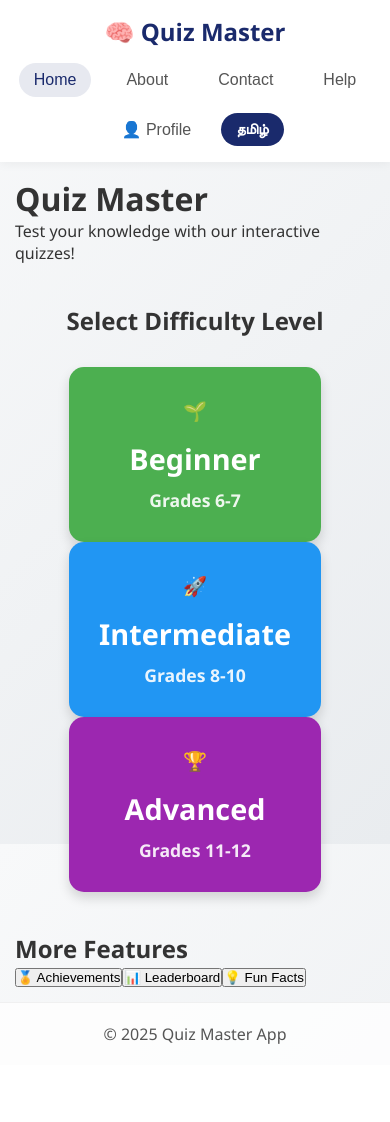
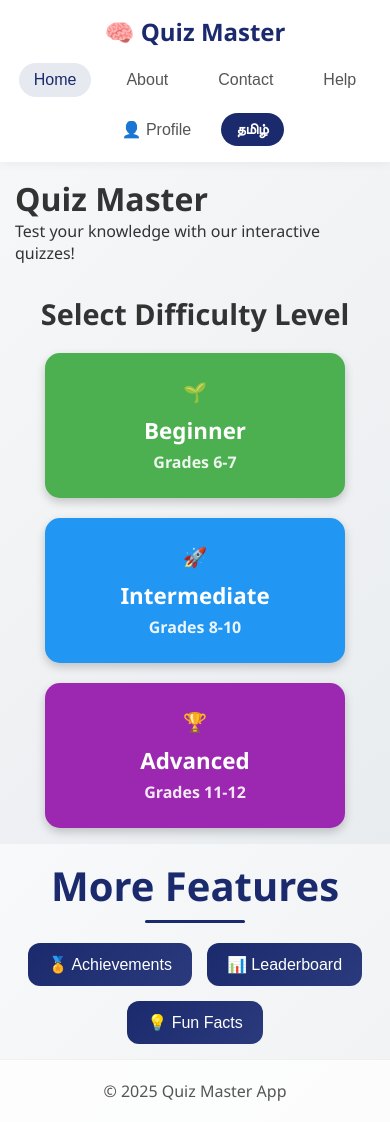
Before and after one commit to Sinduja-D/quiz-master-offline, a React (Create React App) app: page / in a window 390 px wide. Before the commit the page ends 1065 px from the top, so only its background shows below. Built offline with nearby package versions, Linux system fonts and the light colour scheme; no server answers.

Commit message:
added the congrats msg

```diff
--- a/src/App.css
+++ b/src/App.css
@@ -76,6 +76,64 @@ body {
   align-items: center;
   gap: 15px;
 }
+.extra-features {
+  margin-top: 30px;
+  text-align: center;
+}
+/* Updated More Features heading to match Select Difficulty Level */
+.extra-features h2 {
+  text-align: center;
+  font-size: 2.5rem; /* Increased from default */
+  margin-bottom: 30px;
+  color: #1a2a6c;
+  position: relative;
+  display: inline-block;
+  width: 100%;
+}
+.extra-features h2:after {
+  content: '';
+  position: absolute;
+  bottom: -10px;
+  left: 50%;
+  transform: translateX(-50%);
+  width: 100px; /* Increased from 80px */
+  height: 3px;
+  background: #1a2a6c;
+  border-radius: 2px;
+}
+.feature-buttons {
+  display: flex;
+  gap: 15px;
+  justify-content: center;
+  color: blue;
+  flex-wrap: wrap;
+}
+.feature-btn {
+  background: linear-gradient(135deg, #1a2a6c, #2a3a7c);
+  color: white;
+  border: none;
+  padding: 12px 20px;
+  border-radius: 12px;
+  font-size: 1rem;
+  cursor: pointer;
+  transition: 0.3s;
+}
+.feature-btn:hover {
+  transform: scale(1.05);
+  box-shadow: 0 5px 15px rgba(26,42,108,0.3);
+}
+.fun-fact-box {
+  margin: 20px auto;
+  padding: 20px;
+  max-width: 600px;
+  background: linear-gradient(135deg, #f5f7fa, #c3cfe2);
+  border-radius: 12px;
+  font-size: 1.2rem;
+  font-weight: 500;
+  color: #1a2a6c;
+  text-align: center;
+  box-shadow: 0 4px 12px rgba(0,0,0,0.1);
+}
 
 .lang-btn {
   background: #1a2a6c;
@@ -117,6 +175,7 @@ body {
   font-size: 1.1rem;
 }
 
+
 /* Footer */
 footer {
   background: rgba(255, 255, 255, 0.8);
@@ -149,7 +208,7 @@ footer {
 }
 
 /* Level Selection */
-.level-container {
+/*.level-container {
   display: flex;
   justify-content: center;
   gap: 30px;
@@ -189,7 +248,135 @@ footer {
 .level-grade {
   font-size: 1.1rem;
   opacity: 0.9;
+}*/
+/* Level Selection - Horizontal Centered */
+/* Level Selection - Horizontal Buttons */
+/* Level Selection */
+/* Container for level cards */
+
+.level-container {
+
+  margin: 30px 0;
+
+  text-align: center;
+
 }
+
+
+
+.section-title {
+
+  font-size: 1.8rem;
+
+  margin-bottom: 20px;
+
+  color: #333;
+
+}
+
+
+
+/* Level cards wrapper */
+
+.level-cards {
+
+  display: flex;
+
+  justify-content: center;
+
+  gap: 20px;
+
+  flex-wrap: wrap;
+
+}
+
+
+
+/* Individual card */
+
+.level-card {
+
+  width: 220px;
+
+  padding: 20px;
+
+  border-radius: 15px;
+
+  color: white;
+
+  font-weight: bold;
+
+  text-align: center;
+
+  cursor: pointer;
+
+  transition: transform 0.25s ease, box-shadow 0.25s ease;
+
+  box-shadow: 0 4px 10px rgba(0, 0, 0, 0.2);
+
+}
+
+
+
+/* Hover effect */
+
+.level-card:hover {
+
+  transform: translate(-8px) scale(1.05);
+
+  box-shadow: 0 6px 18px rgba(0, 0, 0, 0.3);
+
+}
+
+
+
+/* Level icon */
+
+.level-icon {
+
+  font-size: 2.5rem;
+
+  margin-bottom: 10px;
+
+}
+
+
+
+/* Level name */
+
+.level-name {
+
+  font-size: 1.4rem;
+
+  margin: 5px 0;
+
+}
+
+
+
+/* Level grade text */
+
+.level-grade {
+
+  font-size: 1rem;
+
+  opacity: 0.9;
+
+}
+/* Responsive */
+@media (max-width: 768px) {
+  .level-container {
+    flex-direction: column; /* stack vertically on mobile */
+    gap: 20px;
+  }
+
+  .level-card {
+    width: 80%;
+    padding: 25px 40px;
+  }
+}
+
+
 
 /* Responsive */
 @media (max-width: 768px) {
--- a/src/components/ProfilePage.js
+++ b/src/components/ProfilePage.js
@@ -24,7 +24,7 @@ const ProfilePage = ({ language, userProfile }) => {
           <p><strong>{language === 'English' ? 'Total Points:' : 'மொத்த புள்ளிகள்:'}</strong> {profile.totalPoints}</p>
         </div>
       </div>
-      <div className="profile-stats">
+      {/*<div className="profile-stats">
         <h3>{language === 'English' ? 'Quiz Statistics' : 'வினா புள்ளிவிவரங்கள்'}</h3>
         <div className="stats-grid">
           <div className="stat-item">
@@ -40,7 +40,7 @@ const ProfilePage = ({ language, userProfile }) => {
             <div className="stat-label">{language === 'English' ? 'Achievements' : 'சாதனைகள்'}</div>
           </div>
         </div>
-      </div>
+      </div>*/}
     </div>
   );
 };
--- a/src/components/Quiz.js
+++ b/src/components/Quiz.js
@@ -279,6 +279,26 @@ const Quiz = ({ language, level, numberOfQuestions, subject, grade, onQuizComple
 
         {showFeedback && showConcept && <div className="concept-card">{currentQuestion.concept}</div>}
 
+
+{showCongrats && (
+  <div className="congrats-container">
+    {/* Glitter shower particles */}
+    {[...Array(50)].map((_, i) => (
+      <div key={`glitter-${i}`} className="glitter"></div>
+    ))}
+
+    <div className="congrats-message">
+      <div className="congrats-title">
+        {language === 'English' ? 'Congratulations!' : 'வாழ்த்துக்கள்!'}
+      </div>
+      <div className="congrats-streak">{consecutiveCorrect}</div>
+      <div className="congrats-subtitle">
+        {language === 'English' ? 'Correct Answers in a Row!' : 'தொடர்ச்சியாக சரியான பதில்கள்!'}
+      </div>
+    </div>
+  </div>
+)}
+
         <div className="quiz-actions">
           {!showFeedback &&
             <button
--- a/src/components/QuizSetup.js
+++ b/src/components/QuizSetup.js
@@ -207,9 +207,9 @@ export default function QuizSetup({
           <input
             id="question-range"
             type="range"
-            min="5"
+            min="1"
             max="50"
-            step="5"
+            step="1"
             value={numberOfQuestions}
             onChange={(e) => setNumberOfQuestions(parseInt(e.target.value, 10))}
             className="question-slider"
--- a/src/levels.js
+++ b/src/levels.js
@@ -2,5 +2,5 @@ import './App.css';
 export const levels = [
   {id: 'beginner', name: {English: 'Beginner', Tamil: 'தொடக்க'}, color: '#4CAF50', icon: '🌱', grade: {English: 'Grades 6-7', Tamil: '6-7ஆம் வகுப்பு'}},
   {id: 'intermediate', name: {English: 'Intermediate', Tamil: 'இடைநிலை'}, color: '#2196F3', icon: '🚀', grade: {English: 'Grades 8-10', Tamil: '8-10ஆம் வகுப்பு'}},
-  {id: 'advanced', name: {English: 'Advanced', Tamil: 'மேம்பட்ட'}, color: '#9C27B0', icon: '🏆', grade: {English: 'Grades 11-12', Tamil: '11-12ஆம் வகுப்பு'}}
+  {id: 'advance', name: {English: 'Advanced', Tamil: 'மேம்பட்ட'}, color: '#9C27B0', icon: '🏆', grade: {English: 'Grades 11-12', Tamil: '11-12ஆம் வகுப்பு'}}
 ];
```
Also changed, not shown: src/components/Quiz.css (+0 -39 lines).
